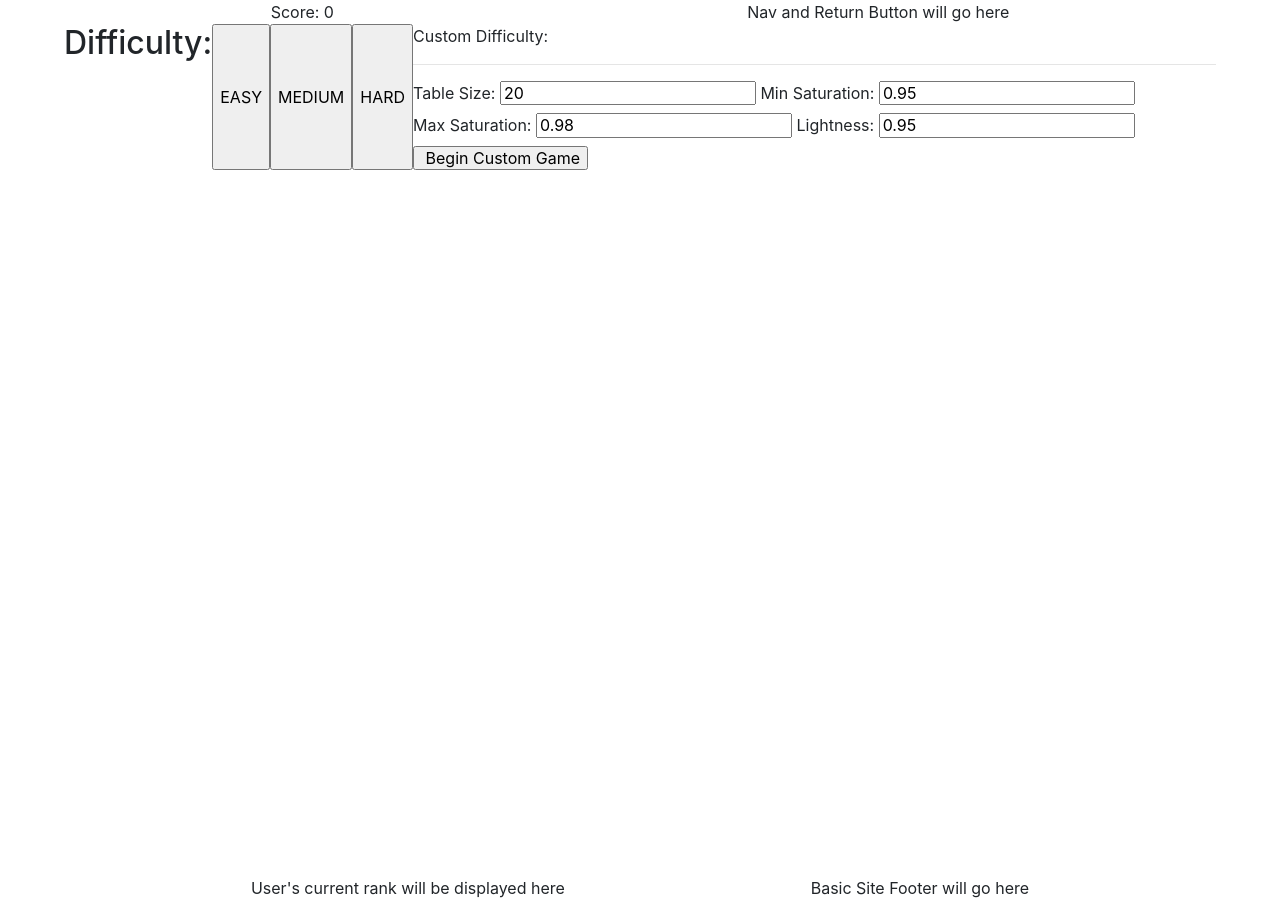
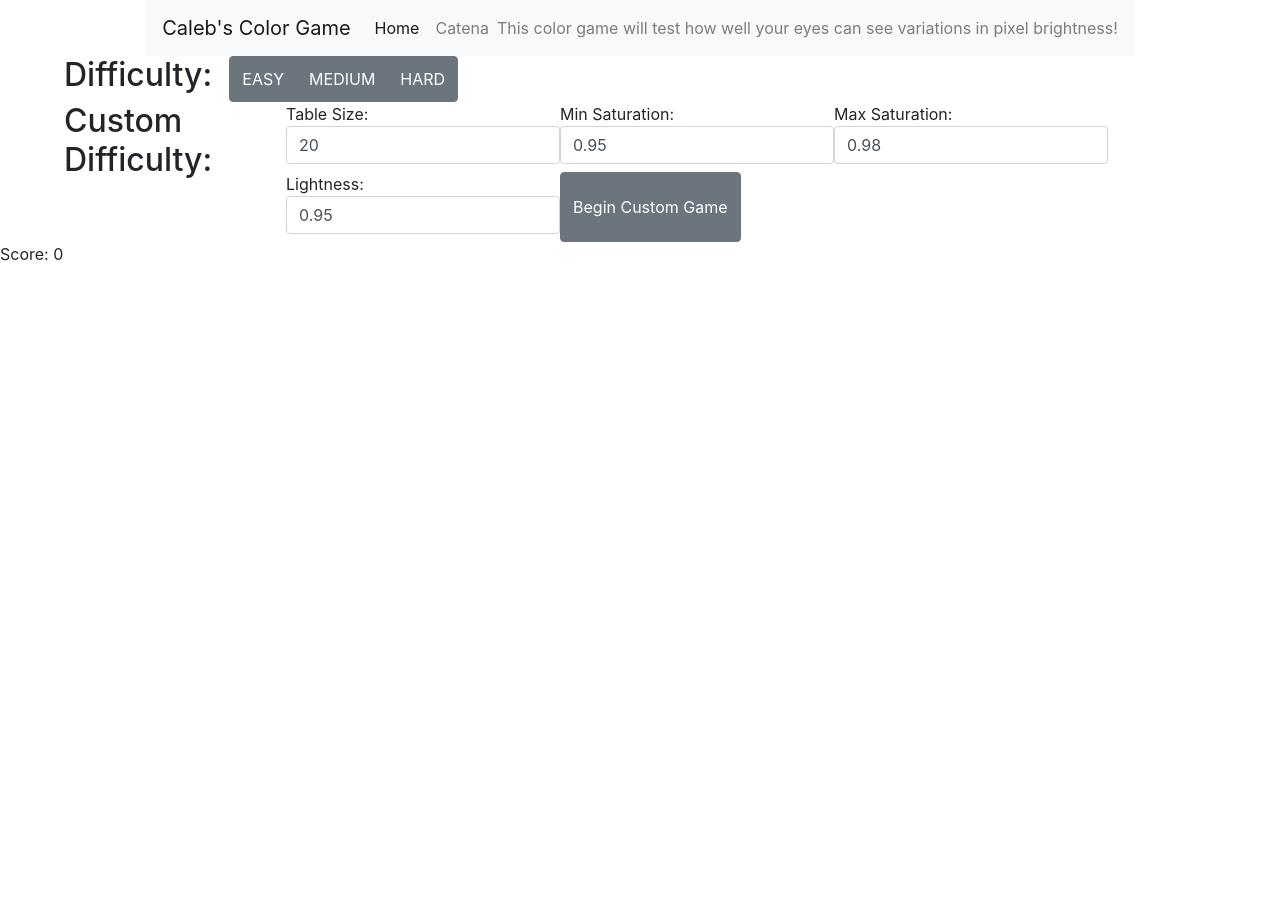
Before and after one commit to CalebProvost/CalebProvost.github.io, a Jekyll site: the page ColorGame.html, which Jekyll copies as it is, in a window 1280 px wide. Built offline with Jekyll 4.4.1, drawn with Linux system fonts in a browser that asks for light colours.

Commit message:
color game is done! adding styles...

```diff
--- a/ColorGame.html
+++ b/ColorGame.html
@@ -16,34 +16,59 @@
     <header>
         <div class="headWrapper">
             <div class="gameMenu">
-                <forum action="index.html" method="get">
                     <!--establishing predetermined difficulty-->
-                    <h2>Difficulty: </h2>
-                    <!-- TableSize, Saturation: 70-80%, Lightness: 40% -->
-                    <input type="button" value="EASY" id="easyDifficulty" onclick="startGame(5, 0.7, 0.8, 0.4)">
-                    <!-- TableSize, Saturation: 80-90%, Lightness: 60% -->
-                    <input type="button" value="MEDIUM" id="mediumDifficulty" onclick="startGame(10, 0.8, 0.9, 0.6)">
-                    <!-- TableSize, Saturation: 90-95%, Lightness: 80% -->
-                    <input type="button" value="HARD" id="hardDifficulty" onclick="startGame(15, 0.9, 0.95, 0.8)">
+                    <div class="container-fluid">
+                        <div class="row">
+                            <h2>Difficulty:&nbsp;&nbsp;</h2>
+                            <div class="btn-group btn-group-toggle" data-toggle="buttons" role="group" aria-label="Difficulty Buttons">
+                                <!-- TableSize, Saturation: 70-80%, Lightness: 40% -->
+                                <button  type="button" value="EASY" class="btn btn-secondary" id="easyDifficulty" onclick="startGame(5, 0.7, 0.8, 0.4)">EASY</button>
+                                <!-- TableSize, Saturation: 80-90%, Lightness: 60% -->
+                                <button  type="button" value="MEDIUM" class="btn btn-secondary" id="mediumDifficulty" onclick="startGame(10, 0.8, 0.9, 0.6)">MEDIUM</button>
+                                <!-- TableSize, Saturation: 90-95%, Lightness: 80% -->
+                                <button  type="button" value="HARD" class="btn btn-secondary" id="hardDifficulty" onclick="startGame(15, 0.9, 0.95, 0.8)">HARD</button>
+                            </div>
+                        </div>
+                    </div>
 
-                    <div class="customGame">Custom Difficulty:
-                        <hr>
+                    <forum action="index.html" method="get">
+                    <h2>Custom Difficulty: </h2>
+                    <div class="customGame input-group">
                         <label for="customTable">Table Size:
-                            <input type="text" id="customTable" value="20" placeholder="whole integer"></label>
+                            <input type="text" class="form-control" id="customTable" value="20" placeholder="whole integer"></label>
                         <label for="customTable">Min Saturation:
-                            <input type="text" id="customSatMin" value="0.95" placeholder="0.01 to 1"></label>
+                            <input type="text" class="form-control" id="customSatMin" value="0.95" placeholder="0.01 to 1"></label>
                         <label for="customTable">Max Saturation:
-                            <input type="text" id="customSatMax" value="0.98" placeholder="0.01 to 1"></label>
+                            <input type="text" class="form-control" id="customSatMax" value="0.98" placeholder="0.01 to 1"></label>
                         <label for="customTable">Lightness:
-                            <input type="text" id="customLight" value="0.95" placeholder="0.01 to 1"></label>
-                        <input type="button" id="customButton" value=" Begin Custom Game"
-                            onclick="startGame(customTable.value, customSatMin.value, customSatMax.value, customLight.value)">
+                            <input type="text" class="form-control" id="customLight" value="0.95" placeholder="0.01 to 1"></label>
+                        <button type="button" class="btn btn-secondary" id="customButton" value="Begin Custom Game"
+                            onclick="startGame(customTable.value, customSatMin.value, customSatMax.value, customLight.value)">Begin Custom Game</button>
                     </div>
                 </forum>
             </div>
-            <div class="score">Score: </div>
-            <div class="Nav">Nav and Return Button will go here</div>
+            <div> <nav class="navbar navbar-expand-lg navbar-light bg-light">
+                    <a class="navbar-brand" href="#">Caleb's Color Game</a>
+                    <button class="navbar-toggler" type="button" data-toggle="collapse" data-target="#navbarText" aria-controls="navbarText" aria-expanded="false" aria-label="Toggle navigation">
+                      <span class="navbar-toggler-icon"></span>
+                    </button>
+                    <div class="collapse navbar-collapse" id="navbarText">
+                      <ul class="navbar-nav mr-auto">
+                        <li class="nav-item active">
+                          <a class="nav-link" href="index.html">Home <span class="sr-only">(current)</span></a>
+                        </li>
+                        <li class="nav-item">
+                          <a class="nav-link" href="Catena.html">Catena</a>
+                        </li>
+                      </ul>
+                      <span class="navbar-text">
+                        This color game will test how well your eyes can see variations in pixel brightness!
+                      </span>
+                    </div>
+                  </nav></div>
         </div>
+        <div class="score">Score: </div>
+
     </header>
     <div class="JScheckMessage">There appears to be something wrong with your JavaScript.
         Verify that JavaScript is enabled and/or refresh the page. <br> If there still
@@ -54,12 +79,12 @@
             <table id="autoTable"></table>
         </div>
     </div>
-    <footer>
+    <!-- <footer>
         <div class="footWrapper">
             <div class="gameRank">User's current rank will be displayed here</div>
             <div class="siteFooter">Basic Site Footer will go here</div>
         </div>
-    </footer>
+    </footer> -->
     <script src="https://code.jquery.com/jquery-3.3.1.slim.min.js" integrity="sha384-q8i/X+965DzO0rT7abK41JStQIAqVgRVzpbzo5smXKp4YfRvH+8abtTE1Pi6jizo" crossorigin="anonymous"></script>
 <script src="https://cdnjs.cloudflare.com/ajax/libs/popper.js/1.14.7/umd/popper.min.js" integrity="sha384-UO2eT0CpHqdSJQ6hJty5KVphtPhzWj9WO1clHTMGa3JDZwrnQq4sF86dIHNDz0W1" crossorigin="anonymous"></script>
 <script src="https://stackpath.bootstrapcdn.com/bootstrap/4.3.1/js/bootstrap.min.js" integrity="sha384-JjSmVgyd0p3pXB1rRibZUAYoIIy6OrQ6VrjIEaFf/nJGzIxFDsf4x0xIM+B07jRM" crossorigin="anonymous"></script>
--- a/JS/colorGame.js
+++ b/JS/colorGame.js
@@ -7,6 +7,7 @@ $('.JScheckMessage').hide();
 /*************************** Global variables *****************************/
 /**************************************************************************/
 var difficulty;
+var newLight;
 var score = 0;
 var $score = $('div.score').html("Score: <span>" + score + "</span>");
 
@@ -132,7 +133,7 @@ function getRandCellBGColor($randCell) {
 /**************************************************************************/
 /******* Adjust Random Cell's 'lightness' in ratio to Difficulty **********/
 /**************************************************************************/
-function lightenCell($randCell) {
+function lightenCell($randCell, newLight) {
 
   //gets random cell's background colors in HSL
   var bgHue = getRandCellBGColor($randCell)[0];
@@ -142,7 +143,9 @@ function lightenCell($randCell) {
 
   //adjusts old lightness to new one based off of score and difficulty
   difficulty = document.querySelector('#autoTable').rows.length;
-  var newLight = bgLight + difficulty;
+  var percentDifference = score - (difficulty + 10);
+  newLight = bgLight - percentDifference;
+
 
   //removes style attribute from cell before adding new one
   $($randCell).removeAttr('style');
@@ -167,18 +170,17 @@ function randCell(tableSize) {
 function startGame(tableSize, satMin, satMax, lightVal) {
   createTable(tableSize, satMin, satMax, lightVal);
   var $randCell = randCell(tableSize);
-  var newLight = lightenCell($randCell)[0];
-  var bgLight = lightenCell($randCell)[1];
+  var newLight = lightenCell($randCell);
 
-  // while (newLight!=bgLight) {
-    $($randCell).on('click', function () {
-      $(this).attr('style', "background-color: rgb(255, 255, 255)");
+  /** Upon table click, check if target was random cell,
+  ** if yes, perform increment loop and table recreation;
+  ** if no, break to game over statement and clear table **/
 
-        //adjusts old lightness to new one based off of score and difficulty
-  difficulty = document.querySelector('#autoTable').rows.length;
-  var percentDifference = score + difficulty + 10;
-  var newLight = bgLight + percentDifference;
-
+  //check if the table is clicked and listen for the targeted element in it
+  document.getElementById('autoTable').addEventListener("click", function (event) {
+    //verify if the targeted element was the randomCell and run again it was
+    if (event.target === $randCell) {
+      /* Increment Score and Difficulty; Call on table generator */
       difficulty--;
       score++;
       $score = $('div.score').html("Score: <span>" + score + "</span>");
@@ -186,15 +188,12 @@ function startGame(tableSize, satMin, satMax, lightVal) {
       createTable(tableSize, satMin, satMax, lightVal);
       $randCell = randCell(tableSize);
       lightenCell($randCell);
-    });
-  // }
-  /** Upon table click, check if target was random cell,
-  ** if yes, perform increment loop and table recreation;
-  ** if no, break to game over statement and clear table **/
-
-
-  /* Increment Score and Difficulty; Call on table generator */
-
-  /* Game Over! Places score in new field while clearing old one, and clears table */
-
+    } else if (newLight.value === lightVal.value) {
+      //if the incremented difficulty reaches the same as the other cells, user WINS
+      alert("CONGRADULATIONS!!!\nYou'be beat this level!\nTry another one!");
+    }else {
+      //if target wasn't the randCell, then game over prompt is called
+      alert("Game Over!!!\nThank you for playing! \nAny suggestions, PM me via Github or my LinkedIn.");
+    }
+  });
 }
```
